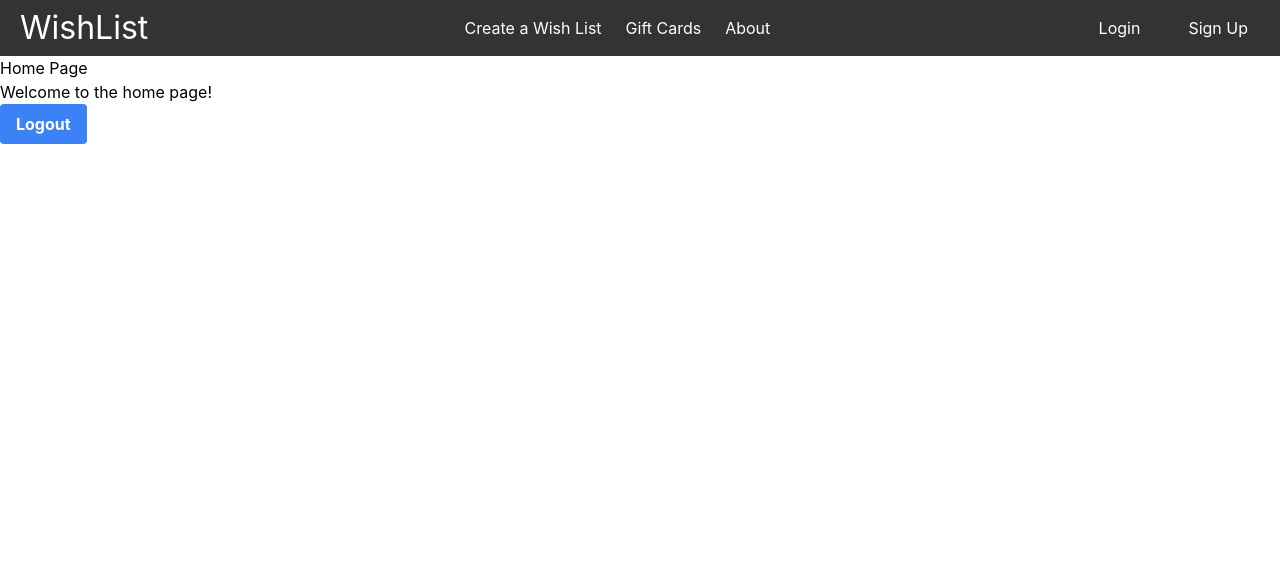
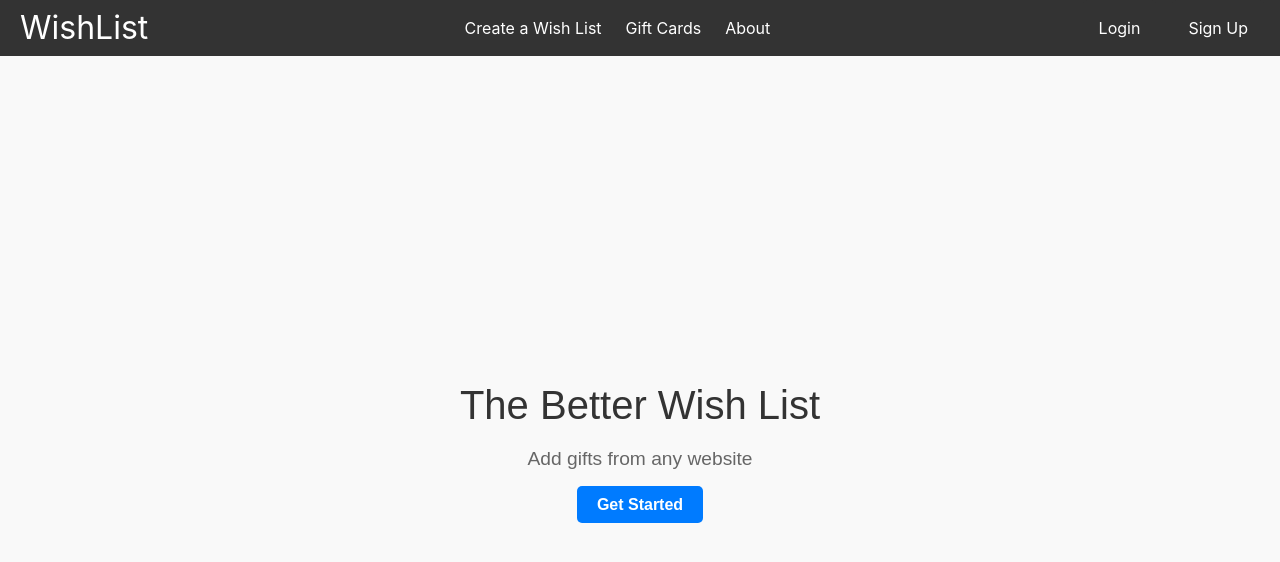
Before and after one commit to CST438-P2-Group17/CST438-P2-G17-FrontEnd, a React (Create React App) app in the folder Project_2/: page / in a window 1280 px wide. Shown: the top 562 px of the page. Built offline with nearby package versions, Linux system fonts and the light colour scheme.

Commit message:
Home Page
-completed a working home page
-need to be polished
-all page linking works

```diff
--- a/Project_2/src/components/home.js
+++ b/Project_2/src/components/home.js
@@ -1,5 +1,8 @@
 import { googleLogout } from "@react-oauth/google";
 import { useNavigate } from 'react-router-dom';
+import { Link } from 'react-router-dom';
+
+import React from "react";
 
 function Home() {
     const navigate = useNavigate();
@@ -10,11 +13,16 @@ function Home() {
         navigate('/')
     }
     return (
-        <div>
-            <h2>Home Page</h2>
-            <p>Welcome to the home page!</p>
+        <div className="home-container">
+            <div className="banner">
+                <h2>The Better Wish List</h2>
+                <p>Add gifts from any website</p>
+                <Link to="/login" className='get-started-btn'>Get Started</Link>
 
-            <button className="bg-blue-500 hover:bg-blue-700 text-white font-bold py-2 px-4 rounded" onClick={logout}>Logout</button>
+            </div>
+         {/*  <div className="logout-section">
+                <button className="logout-btn" onClick={logout}>Logout</button>
+          </div> */}
         </div>
     );
 }
--- /dev/null
+++ b/Project_2/src/home.css
@@ -0,0 +1,48 @@
+.home-container {
+    display: flex;
+    flex-direction: column;
+    align-items: center;
+    justify-content: center;
+    height: 100vh;
+    background-color: #f9f9f9;
+    font-family: Arial, sans-serif;
+}
+
+.banner {
+    text-align: center;
+    margin-bottom: 20px;
+}
+
+.banner h2 {
+    font-size: 2.5rem;
+    color: #333;
+    margin-bottom: 10px;
+}
+
+.banner p {
+    font-size: 1.2rem;
+    color: #666;
+    margin-bottom: 20px;
+}
+
+/* Button styling */
+.get-started-btn, .logout-btn {
+    padding: 10px 20px;
+    font-size: 1rem;
+    font-weight: bold;
+    color: white;
+    background-color: #007BFF;
+    border: none;
+    border-radius: 5px;
+    cursor: pointer;
+    transition: background-color 0.3s ease;
+}
+
+.get-started-btn:hover, .logout-btn:hover {
+    background-color: #0056b3;
+}
+
+/* Logout button styling */
+.logout-section {
+    margin-top: 20px;
+}
--- a/Project_2/src/index.js
+++ b/Project_2/src/index.js
@@ -6,7 +6,7 @@ import reportWebVitals from './reportWebVitals';
 import { GoogleOAuthProvider } from '@react-oauth/google';
 import { BrowserRouter} from 'react-router-dom';
 import './navbar.css'
-
+import './home.css'
 
 const root = ReactDOM.createRoot(document.getElementById('root'));
 root.render(
```
